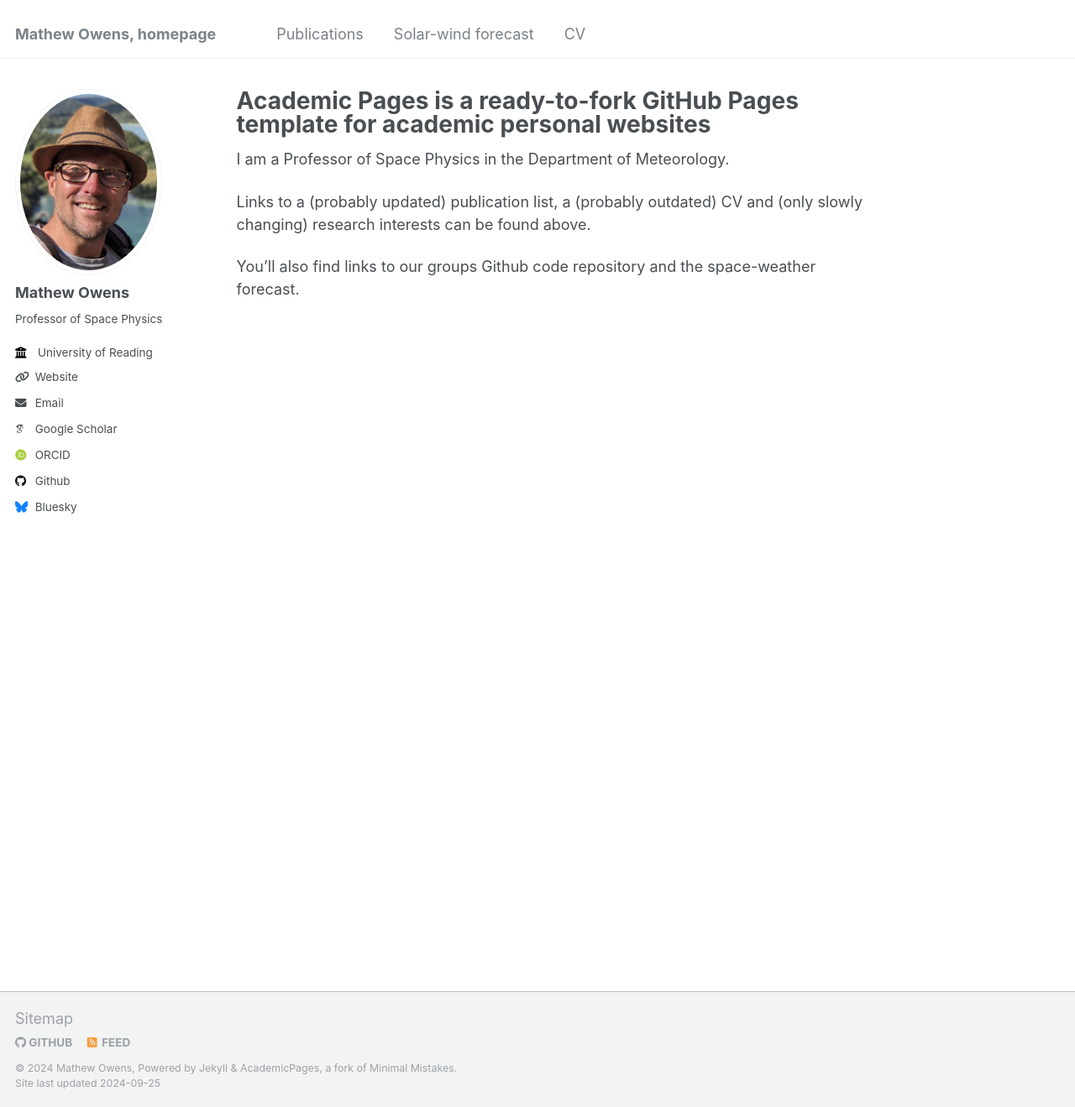
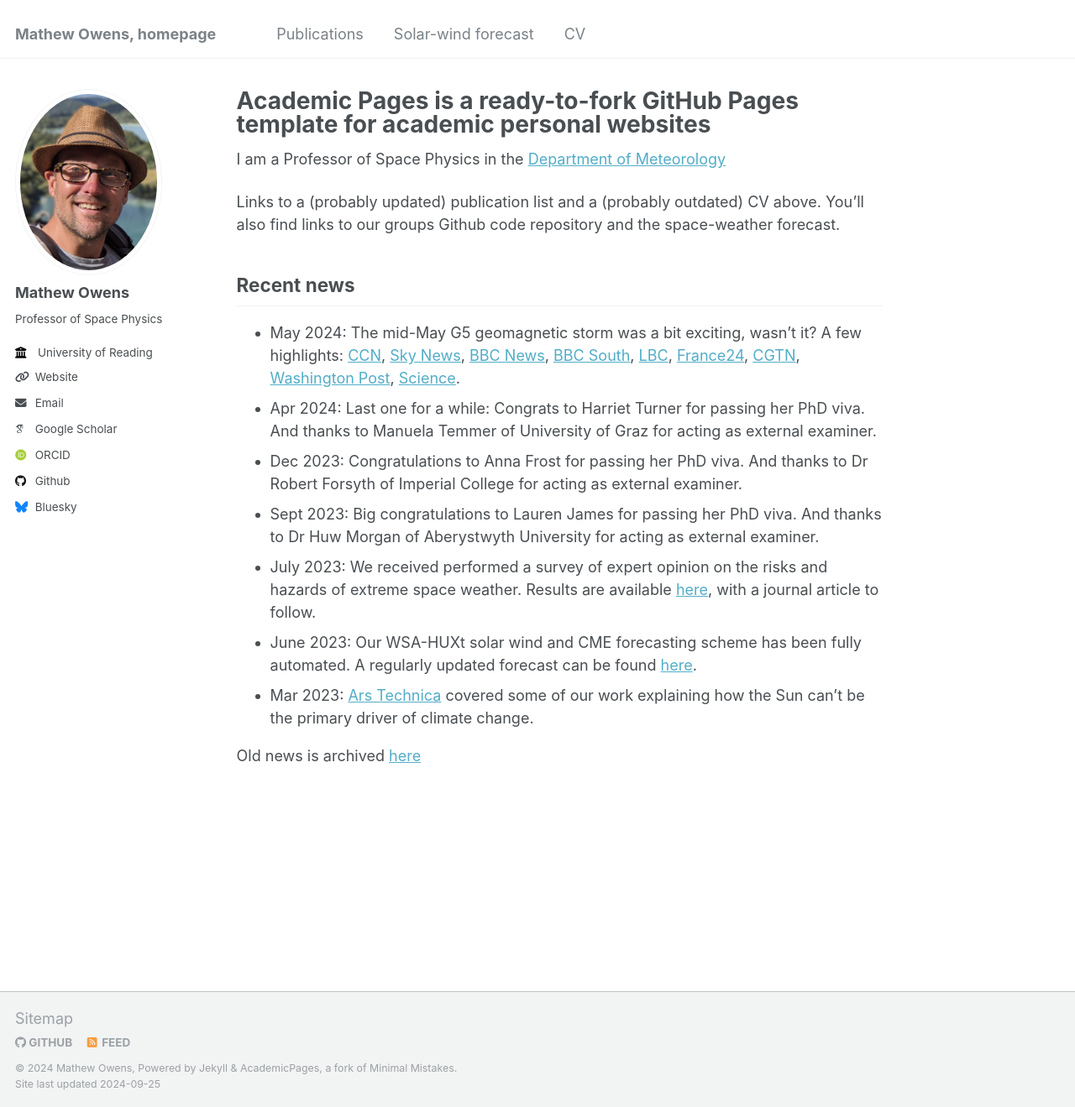
Before and after one commit to mathewjowens/mathewjowens.github.io, a Jekyll site: the page built from _pages/about.md, in a window 1280 px wide and 1319 px high. Shown: the whole window at 84% size. Built offline with Jekyll 4.4.1, drawn with Linux system fonts in a browser that asks for light colours; some web fonts are replaced.

Commit message:
Add news

```diff
--- a/_pages/about.md
+++ b/_pages/about.md
@@ -6,8 +6,18 @@ redirect_from:
   - /about/
   - /about.html
 ---
-I am a Professor of Space Physics in the Department of Meteorology.
+I am a Professor of Space Physics in the [Department of Meteorology](https://research.reading.ac.uk/meteorology/ "Department of Meteorology")
 
-Links to a (probably updated) publication list, a (probably outdated) CV and (only slowly changing) research interests can be found above.
+Links to a (probably updated) publication list and a (probably outdated) CV  above. You'll also find links to our groups Github code repository and the space-weather forecast.
 
-You'll also find links to our groups Github code repository and the space-weather forecast.
+## Recent news
+
+* May 2024: The mid-May G5 geomagnetic storm was a bit exciting, wasn't it? A few highlights: [CCN](https://twitter.com/kimbrunhuber/status/1789233802931257640), [Sky News](https://news.sky.com/story/northern-lights-visible-across-large-swathes-of-england-and-wales-as-severe-solar-storm-hits-13132757#:~:text=The%20impressive%20Aurora%20Borealis%2C%20usually,and%2C%20unusually%2C%20southern%20England.), [BBC News](https://mms.tveyes.com/Transcript.asp?StationID=800&DateTime=5%2F11%2F2024+10%3A38%3A50+AM&u=286111&e=true&t=False&aln=), [BBC South](https://mms.tveyes.com/Transcript.asp?StationID=6225&DateTime=5%2F11%2F2024+5%3A29%3A51+PM&u=286111&e=true&t=False&aln=), [LBC](https://mms.tveyes.com/Transcript.asp?StationID=11505&DateTime=5%2F10%2F2024+7%3A45%3A55+PM&u=286111&e=true&t=False&aln=), [France24](https://www.france24.com/en/live-news/20240510-solar-storm-could-bring-auroras-power-and-telecoms-disruptions), [CGTN](https://www.youtube.com/watch?v=lVZwjR9pdGk), [Washington Post](https://www.washingtonpost.com/weather/2024/05/14/northern-lights-aurora-next-extreme/), [Science](https://www.science.org/content/article/extreme-solar-storm-generated-auroras-and-surprise).
+* Apr 2024: Last one for a while: Congrats to Harriet Turner for passing her PhD viva. And thanks to Manuela Temmer of University of Graz for acting as external examiner.
+* Dec 2023: Congratulations to Anna Frost for passing her PhD viva. And thanks to Dr Robert Forsyth of Imperial College for acting as external examiner.
+* Sept 2023: Big congratulations to Lauren James for passing her PhD viva. And thanks to Dr Huw Morgan of Aberystwyth University for acting as external examiner.
+* July 2023: We received performed a survey of expert opinion on the risks and hazards of extreme space weather. Results are available [here](https://www.apollosurveys.org/space-weather/), with a journal article to follow.
+* June 2023: Our WSA-HUXt solar wind and CME forecasting scheme has been fully automated. A regularly updated forecast can be found [here](https://research.reading.ac.uk/met-spate/huxt-forecast/).
+* Mar 2023: [Ars Technica](https://arstechnica.com/science/2023/03/all-the-ways-the-most-common-bit-of-climate-misinformation-is-wrong/) covered some of our work explaining how the Sun can't be the primary driver of climate change.
+
+Old news is archived [here](/_pages/oldnews.html)
```
Also changed, not shown: _pages/oldnews.html (added, +61 -0 lines).
